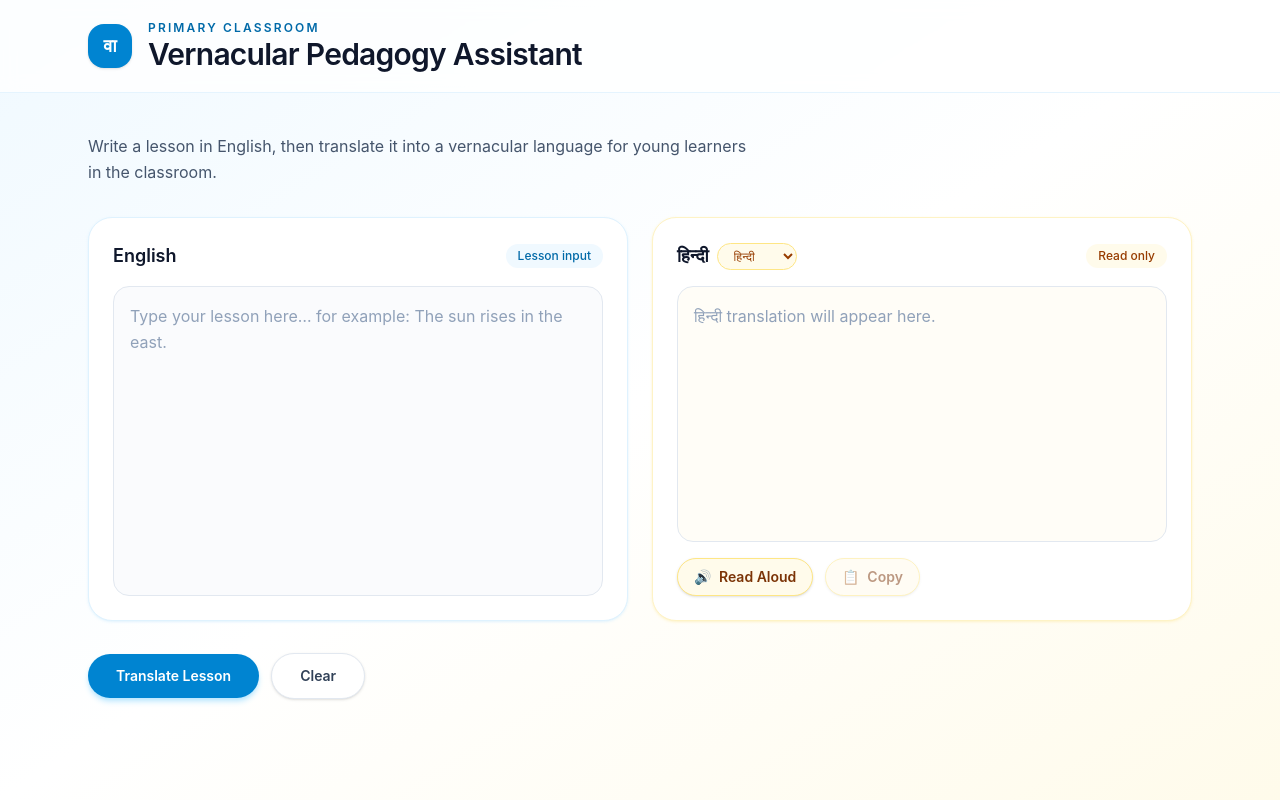
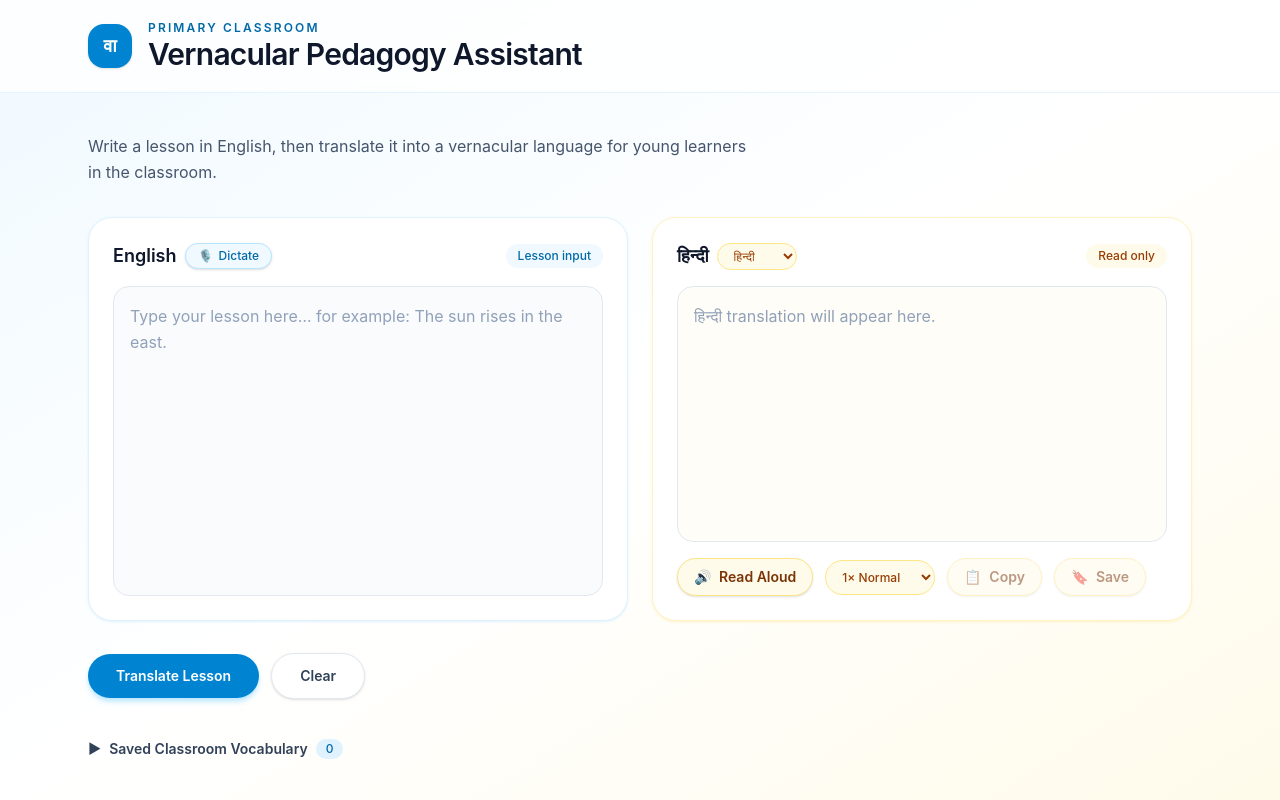
Before and after one commit to abdulrayyan0/vernacular-translator, a React (Vite) app: page / in a window 1280 px wide. Built offline with nearby package versions, Linux system fonts and the light colour scheme.

Commit message:
Add speech-to-text, playback rate controls, and saved vocabulary drawer

```diff
--- a/src/App.jsx
+++ b/src/App.jsx
@@ -17,6 +17,11 @@ const LANGUAGES = [
   { code: 'mr', speechTag: 'mr-IN', label: 'मराठी' },
 ]
 
+const SpeechRecognition =
+  typeof window !== 'undefined'
+    ? window.SpeechRecognition || window.webkitSpeechRecognition
+    : null
+
 function App() {
   const [englishText, setEnglishText] = useState('')
   const [hindiText, setHindiText] = useState('')
@@ -26,7 +31,19 @@ function App() {
   const [speechError, setSpeechError] = useState('')
   const [isCopied, setIsCopied] = useState(false)
   const [targetLang, setTargetLang] = useState('hi')
+  const [playbackRate, setPlaybackRate] = useState(1)
+  const [isListening, setIsListening] = useState(false)
+  const [savedLessons, setSavedLessons] = useState(() => {
+    try {
+      const stored = localStorage.getItem('lingoduct_saved_lessons')
+      return stored ? JSON.parse(stored) : []
+    } catch {
+      return []
+    }
+  })
+  const [showSaved, setShowSaved] = useState(false)
   const audioRef = useRef(null)
+  const recognitionRef = useRef(null)
 
   const activeLang = LANGUAGES.find((l) => l.code === targetLang) || LANGUAGES[0]
 
@@ -45,8 +62,58 @@ function App() {
     return () => {
       stopAudio(audioRef.current)
       audioRef.current = null
+      if (recognitionRef.current) {
+        recognitionRef.current.abort()
+        recognitionRef.current = null
+      }
     }
   }, [])
+
+  useEffect(() => {
+    try {
+      localStorage.setItem('lingoduct_saved_lessons', JSON.stringify(savedLessons))
+    } catch {
+      // Storage full or unavailable — silently ignore
+    }
+  }, [savedLessons])
+
+  function handleMicToggle() {
+    if (!SpeechRecognition) {
+      setSpeechError('Speech recognition is not supported in this browser.')
+      return
+    }
+
+    if (isListening && recognitionRef.current) {
+      recognitionRef.current.stop()
+      recognitionRef.current = null
+      setIsListening(false)
+      return
+    }
+
+    const recognition = new SpeechRecognition()
+    recognition.lang = 'en-US'
+    recognition.continuous = false
+    recognition.interimResults = false
+    recognitionRef.current = recognition
+
+    recognition.onresult = (event) => {
+      const transcript = event.results[0][0].transcript
+      setEnglishText((prev) => (prev ? prev + ' ' + transcript : transcript))
+    }
+
+    recognition.onend = () => {
+      setIsListening(false)
+      recognitionRef.current = null
+    }
+
+    recognition.onerror = () => {
+      setIsListening(false)
+      recognitionRef.current = null
+    }
+
+    setIsListening(true)
+    recognition.start()
+  }
 
   async function handleTranslate() {
     const trimmed = englishText.trim()
@@ -116,6 +183,7 @@ function App() {
 
     const utterance = new SpeechSynthesisUtterance(text)
     utterance.lang = activeLang.speechTag
+    utterance.rate = playbackRate
 
     const voices = window.speechSynthesis.getVoices()
     const matchedVoice = voices.find((v) => v.lang.startsWith(activeLang.code))
@@ -156,6 +224,7 @@ function App() {
     const audioUrl = `https://translate.googleapis.com/translate_tts?client=gtx&ie=UTF-8&tl=${targetLang}&q=${encodeURIComponent(lesson)}`
 
     const audio = new Audio(audioUrl)
+    audio.playbackRate = playbackRate
     audioRef.current = audio
 
     audio.addEventListener('playing', () => {
@@ -203,6 +272,42 @@ function App() {
     setIsSpeaking(false)
   }
 
+  function handleSaveLesson() {
+    const english = englishText.trim()
+    const translated = hindiText.trim()
+    if (!english || !translated || hindiHasError) return
+
+    const alreadySaved = savedLessons.some(
+      (item) => item.english === english && item.lang === targetLang,
+    )
+    if (alreadySaved) return
+
+    setSavedLessons((prev) => [
+      ...prev,
+      { id: Date.now(), english, translated, lang: targetLang },
+    ])
+  }
+
+  function handleLoadLesson(item) {
+    setEnglishText(item.english)
+    setHindiText(item.translated)
+    setTargetLang(item.lang)
+    setHindiHasError(false)
+    setSpeechError('')
+    setIsCopied(false)
+    stopAudio(audioRef.current)
+    audioRef.current = null
+    setIsSpeaking(false)
+  }
+
+  function handleDeleteLesson(id) {
+    setSavedLessons((prev) => prev.filter((item) => item.id !== id))
+  }
+
+  function handleClearAllSaved() {
+    setSavedLessons([])
+  }
+
   return (
     <div className="min-h-svh bg-gradient-to-br from-sky-50 via-white to-amber-50 text-slate-800">
       <header className="border-b border-sky-100/80 bg-white/80 backdrop-blur-sm">
@@ -230,7 +335,22 @@ function App() {
         <div className="grid gap-6 lg:grid-cols-2">
           <section className="flex min-h-[22rem] flex-col rounded-3xl border border-sky-100 bg-white p-6 shadow-sm shadow-sky-100/80">
             <div className="mb-4 flex items-center justify-between">
-              <h2 className="text-lg font-semibold text-slate-900">English</h2>
+              <div className="flex items-center gap-2">
+                <h2 className="text-lg font-semibold text-slate-900">English</h2>
+                <button
+                  type="button"
+                  onClick={handleMicToggle}
+                  aria-pressed={isListening}
+                  className={`inline-flex items-center justify-center gap-1.5 rounded-full border px-3 py-1 text-xs font-medium shadow-sm transition focus:outline-none focus:ring-2 focus:ring-sky-100 ${
+                    isListening
+                      ? 'border-rose-200 bg-rose-50 text-rose-700 animate-pulse'
+                      : 'border-sky-200 bg-sky-50 text-sky-700 hover:bg-sky-100'
+                  }`}
+                >
+                  <span aria-hidden="true">🎙️</span>
+                  {isListening ? 'Listening…' : 'Dictate'}
+                </button>
+              </div>
               <span className="rounded-full bg-sky-50 px-3 py-1 text-xs font-medium text-sky-700">
                 Lesson input
               </span>
@@ -290,6 +410,15 @@ function App() {
                 <span aria-hidden="true">🔊</span>
                 {isSpeaking ? 'Stop reading' : 'Read Aloud'}
               </button>
+              <select
+                value={playbackRate}
+                onChange={(e) => setPlaybackRate(Number(e.target.value))}
+                className="rounded-full border border-amber-200 bg-amber-50 px-3 py-2 text-xs font-medium text-amber-800 outline-none transition focus:border-amber-400 focus:ring-2 focus:ring-amber-100"
+              >
+                <option value={0.75}>0.75× Slow</option>
+                <option value={1}>1× Normal</option>
+                <option value={1.25}>1.25× Fast</option>
+              </select>
               <button
                 type="button"
                 onClick={handleCopy}
@@ -298,6 +427,15 @@ function App() {
               >
                 <span aria-hidden="true">{isCopied ? '✓' : '📋'}</span>
                 {isCopied ? 'Copied!' : 'Copy'}
+              </button>
+              <button
+                type="button"
+                onClick={handleSaveLesson}
+                disabled={!hindiText.trim() || hindiHasError || savedLessons.some((item) => item.english === englishText.trim() && item.lang === targetLang)}
+                className="inline-flex items-center justify-center gap-2 rounded-full border border-amber-200 bg-amber-50 px-4 py-2 text-sm font-semibold text-amber-900 shadow-sm transition hover:bg-amber-100 focus:outline-none focus:ring-4 focus:ring-amber-100 disabled:cursor-not-allowed disabled:opacity-50"
+              >
+                <span aria-hidden="true">{savedLessons.some((item) => item.english === englishText.trim() && item.lang === targetLang) ? '✓' : '🔖'}</span>
+                {savedLessons.some((item) => item.english === englishText.trim() && item.lang === targetLang) ? 'Saved' : 'Save'}
               </button>
               {speechError ? (
                 <p className="text-sm text-rose-600" role="alert">
@@ -352,6 +490,72 @@ function App() {
             Clear
           </button>
         </div>
+
+        {/* Saved Classroom Vocabulary */}
+        <div className="mt-10">
+          <button
+            type="button"
+            onClick={() => setShowSaved((prev) => !prev)}
+            className="flex items-center gap-2 text-sm font-semibold text-slate-700 transition hover:text-slate-900"
+          >
+            <span className="transition-transform" style={{ display: 'inline-block', transform: showSaved ? 'rotate(90deg)' : 'rotate(0deg)' }}>▶</span>
+            Saved Classroom Vocabulary
+            <span className="rounded-full bg-sky-100 px-2.5 py-0.5 text-xs font-medium text-sky-700">
+              {savedLessons.length}
+            </span>
+          </button>
+
+          {showSaved && (
+            <div className="mt-4 space-y-3">
+              {savedLessons.length === 0 ? (
+                <p className="text-sm text-slate-400">No saved vocabulary yet. Translate a lesson and click Save.</p>
+              ) : (
+                <>
+                  {savedLessons.map((item) => {
+                    const lang = LANGUAGES.find((l) => l.code === item.lang)
+                    return (
+                      <div
+                        key={item.id}
+                        className="flex flex-wrap items-start gap-3 rounded-2xl border border-slate-100 bg-white p-4 shadow-sm"
+                      >
+                        <span className="shrink-0 rounded-full bg-amber-50 px-2.5 py-0.5 text-xs font-medium text-amber-800">
+                          {lang?.label || item.lang}
+                        </span>
+                        <div className="min-w-0 flex-1">
+                          <p className="text-sm font-medium text-slate-800">{item.english}</p>
+                          <p className="mt-1 text-sm text-slate-500">{item.translated}</p>
+                        </div>
+                        <div className="flex shrink-0 gap-2">
+                          <button
+                            type="button"
+                            onClick={() => handleLoadLesson(item)}
+                            className="rounded-full border border-sky-200 bg-sky-50 px-3 py-1 text-xs font-medium text-sky-700 transition hover:bg-sky-100"
+                          >
+                            Load
+                          </button>
+                          <button
+                            type="button"
+                            onClick={() => handleDeleteLesson(item.id)}
+                            className="rounded-full border border-rose-200 bg-rose-50 px-3 py-1 text-xs font-medium text-rose-700 transition hover:bg-rose-100"
+                          >
+                            Delete
+                          </button>
+                        </div>
+                      </div>
+                    )
+                  })}
+                  <button
+                    type="button"
+                    onClick={handleClearAllSaved}
+                    className="mt-2 rounded-full border border-slate-200 bg-white px-5 py-2 text-xs font-semibold text-slate-600 shadow-sm transition hover:bg-slate-50"
+                  >
+                    Clear All Saved
+                  </button>
+                </>
+              )}
+            </div>
+          )}
+        </div>
       </main>
     </div>
   )
```
